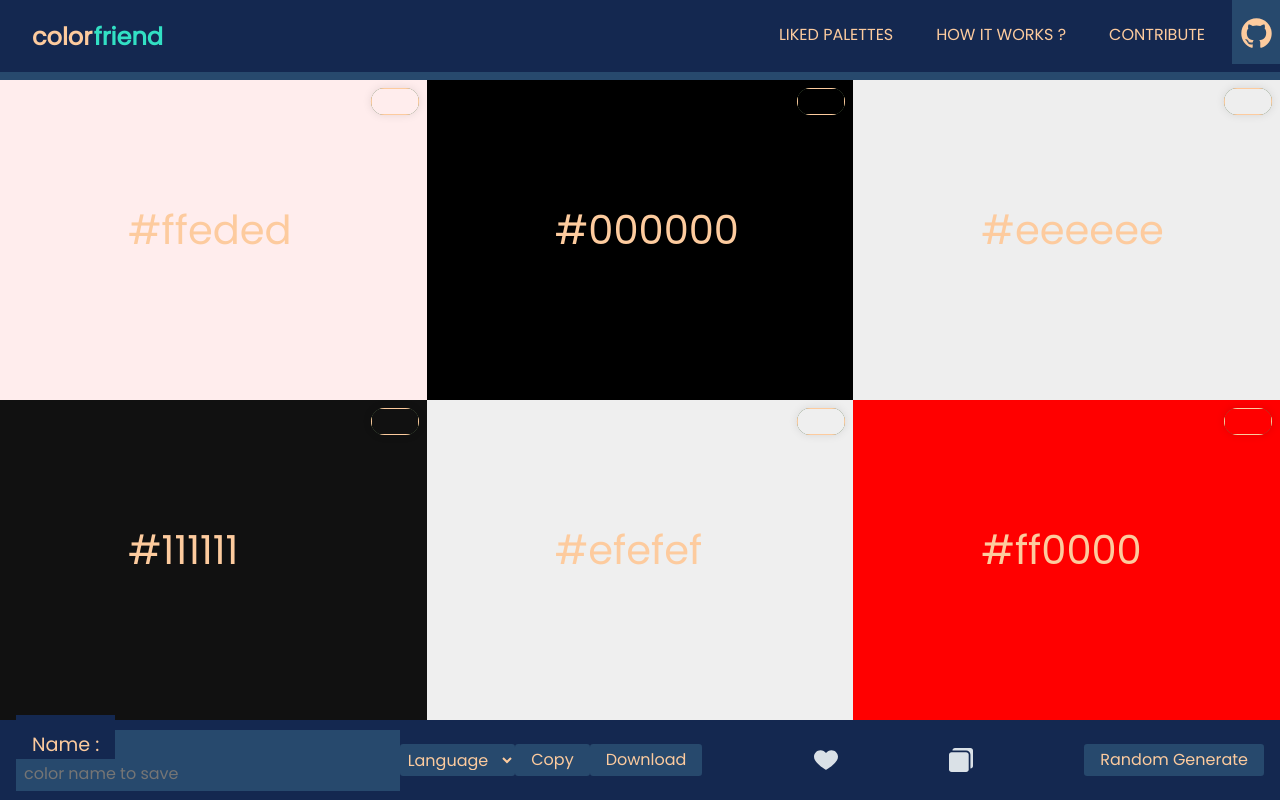
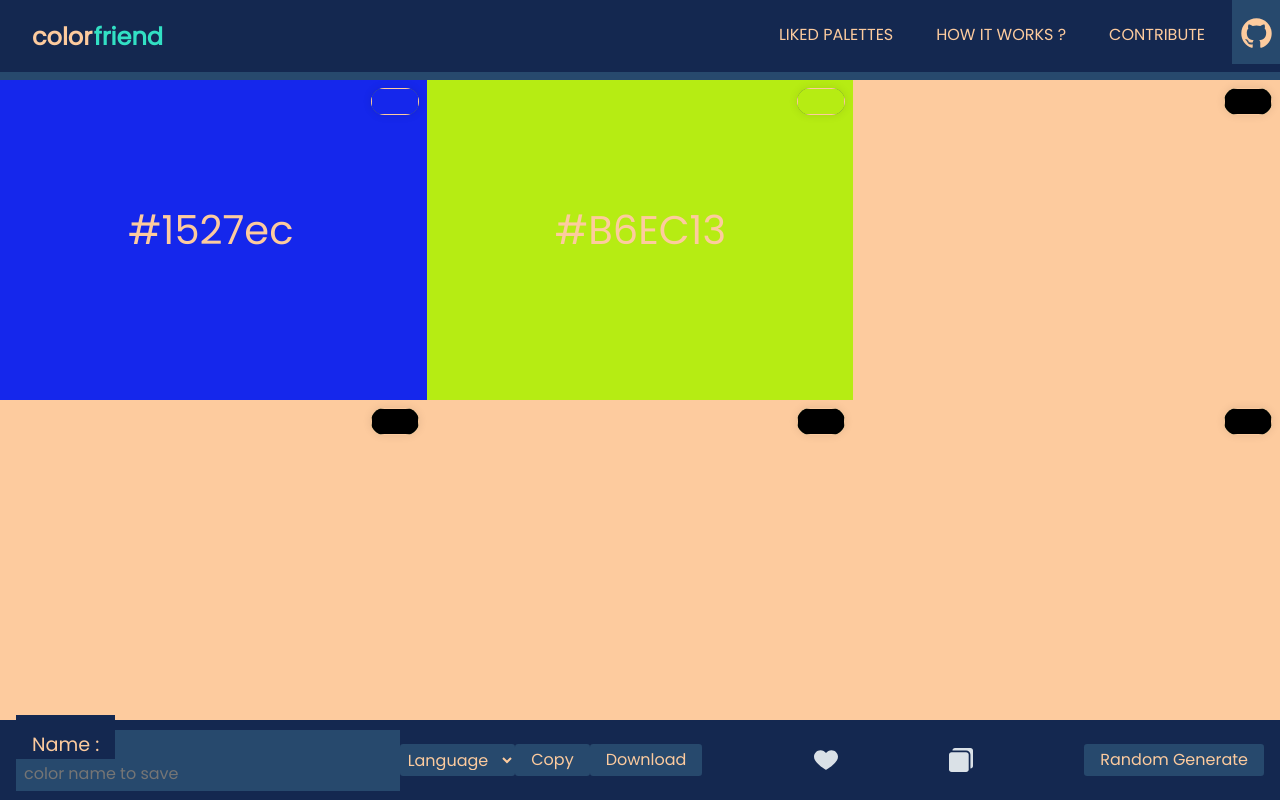
Before and after one commit to wahidzzz/colorfriend, a Vue app: page / in a window 1280 px wide. Built offline with nearby package versions, Linux system fonts and the light colour scheme; what vue-clipboard2, vue-toasted would draw is missing.

Commit message:
Added color-convert, random color-conversion working

```diff
--- a/package.json
+++ b/package.json
@@ -8,6 +8,7 @@
     "lint": "vue-cli-service lint"
   },
   "dependencies": {
+    "color-convert": "^2.0.1",
     "core-js": "^3.6.5",
     "jspdf": "^2.0.0",
     "vue": "^2.6.11",
--- a/src/App.vue
+++ b/src/App.vue
@@ -9,13 +9,14 @@
     <bottomNav
       @copyColorCodes="copyPalette"
       :colorValues="colorValues"
-      @randomColor="randomColor"
+      @randomColor="setColorValues"
     />
   </div>
 </template>
 
 <script>
 import Vue from "vue";
+import convert from "color-convert";
 import headerNav from "./components/headerNav";
 import mainBody from "./components/mainBody";
 import bottomNav from "./components/bottomNav";
@@ -33,21 +34,33 @@ export default {
   data() {
     return {
       colorValues: [],
+      randomColorVal: "#" + Math.floor(Math.random() * 16777215).toString(16),
     };
   },
   methods: {
-    setColorValues(colorValue) {
-      if (colorValue.length == 0) {
-        this.colorValues = [
-          "#ffeded",
-          "#000000",
-          "#eeeeee",
-          "#111111",
-          "#efefef",
-          "#ff0000",
-        ];
+    setColorValues(randomColor) {
+      if (this.colorValues.length == 0 && this.randomColorVal != "") {
+        var genRandomColor = Math.floor(Math.random() * 16777215).toString(16);
+        this.colorValues[0] = "#" + genRandomColor;
+        this.colorValues[1] =
+          "#" +
+          convert.hsl.hex(
+            convert.hex.hsl(genRandomColor)[0] + 200,
+            convert.hex.hsl(genRandomColor)[1],
+            convert.hex.hsl(genRandomColor)[2]
+          );
+        // console.log(convert.hex.hsl(genRandomColor));
+      } else if (
+        (this.colorValues.length != 0 || this.colorValues.length < 0) &&
+        randomColor != ""
+      ) {
+        this.colorValues = [];
+        for (let index = 0; index < 7; index++) {
+          this.colorValues[index] =
+            "#" + Math.floor(Math.random() * 16777215).toString(16);
+        }
       } else {
-        this.colorValues = colorValue;
+        console.log("hell");
       }
     },
     changeColor(id, colorInputValue) {
@@ -63,13 +76,9 @@ export default {
         duration: 3000,
       });
     },
-    randomColor(randomColor) {
-      this.colorValues[0] = "#" + randomColor;
-      this.setColorValues(this.colorValues);
-    },
   },
   created() {
-    this.setColorValues(this.colorValues);
+    this.setColorValues(this.randomColorVal);
   },
 };
 </script>
--- a/src/components/bottomNav.vue
+++ b/src/components/bottomNav.vue
@@ -11,12 +11,7 @@
           v-model="colorName"
         />
       </div>
-      <select
-        name="langSel"
-        id="langSel"
-        title="language options"
-        v-model="selectedLang"
-      >
+      <select name="langSel" id="langSel" title="language options" v-model="selectedLang">
         <option value selected>Language</option>
         <option value="css">CSS</option>
         <option value="Less">less</option>
@@ -24,13 +19,7 @@
         <option value="js">JS</option>
         <option value="plain">Plain Text</option>
       </select>
-      <button
-        id="copyWithLang"
-        @click="copyWithLang"
-        title="copy with language syntax"
-      >
-        Copy
-      </button>
+      <button id="copyWithLang" @click="copyWithLang" title="copy with language syntax">Copy</button>
       <button id="downloadAsFile" @click="createPDF">Download</button>
     </form>
     <div id="heart" title="like">
@@ -115,13 +104,7 @@
         <g />
       </svg>
     </div>
-    <button
-      id="ranButton"
-      title="Generate random palettes"
-      @click="randomColor"
-    >
-      Random Generate
-    </button>
+    <button id="ranButton" title="Generate random palettes" @click="randomColor">Random Generate</button>
   </div>
 </template>
 
@@ -141,7 +124,7 @@ export default {
       this.$emit("copyColorCodes");
     },
     randomColor() {
-      var randomColor = Math.floor(Math.random() * 16777215).toString(16);
+      var randomColor = "#" + Math.floor(Math.random() * 16777215).toString(16);
       this.$emit("randomColor", randomColor);
     },
     createPDF() {
```
Also changed, not shown: src/components/colorItem.vue (+0 -11 lines), 1 other file (tests, documents, lock files or other folders).
